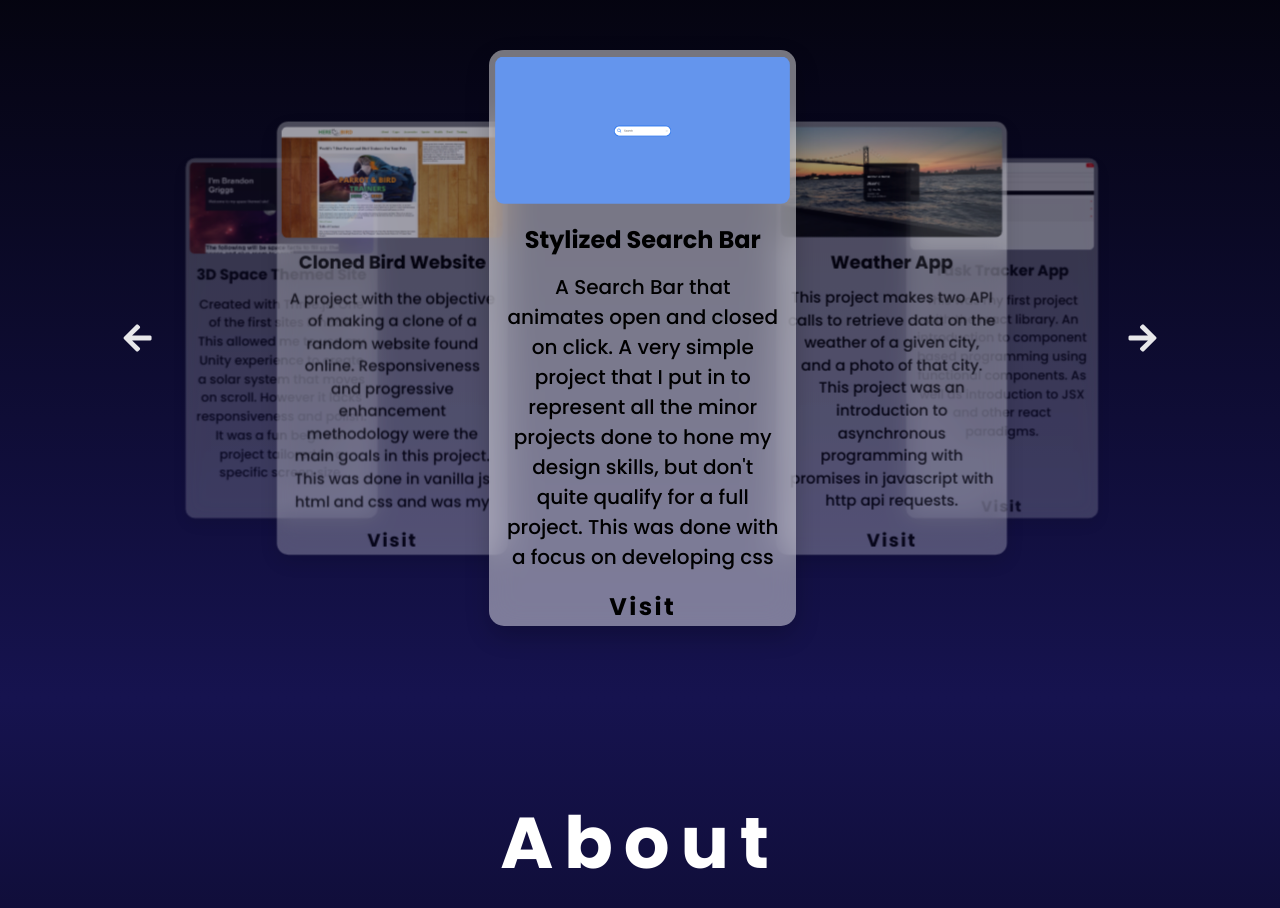
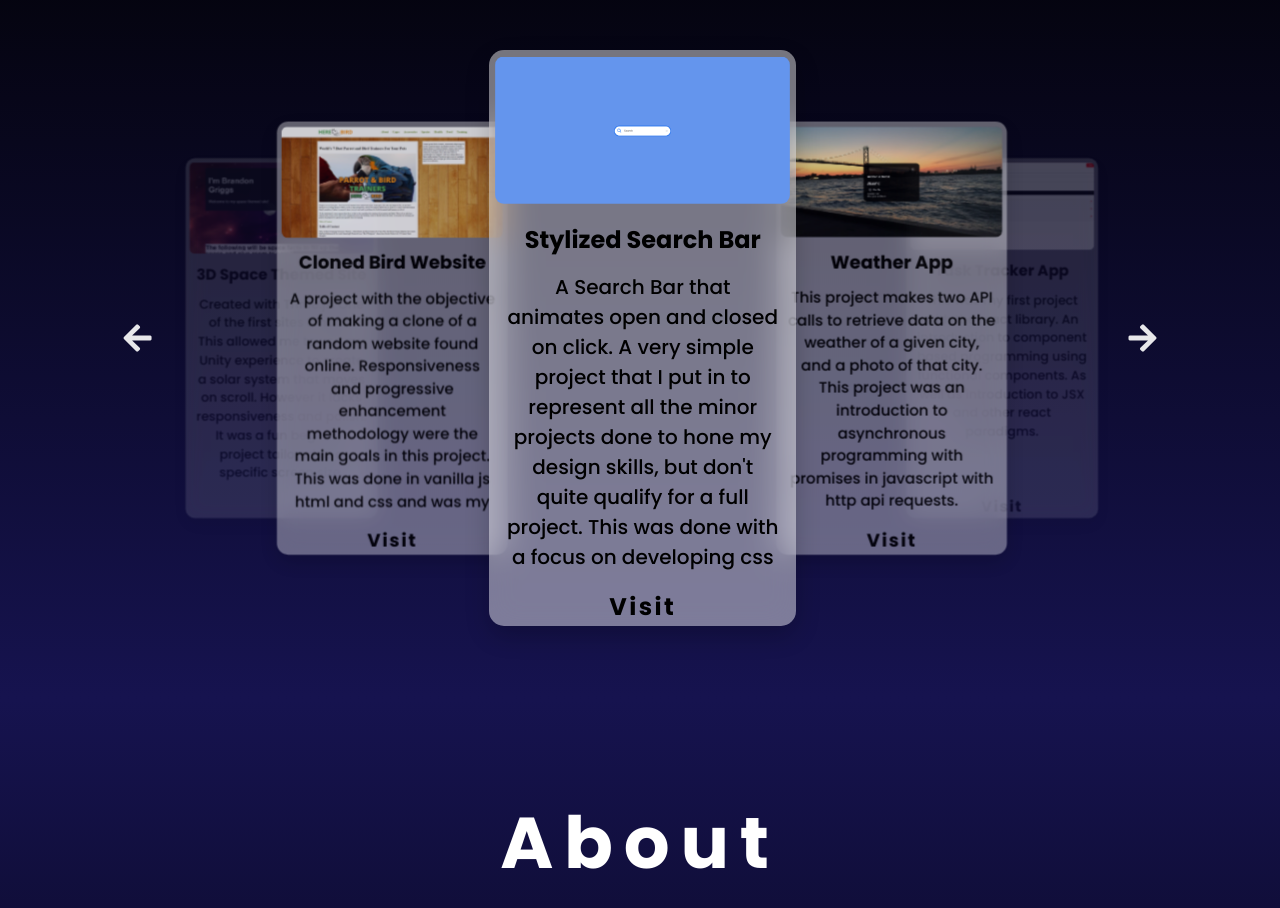
Before and after one commit to Bon317/Portfolio, a React (Create React App) app: page / in a window 1280 px wide. Shown: the part 980-1888 px from the top of the page. Built offline with nearby package versions, Linux system fonts and the light colour scheme.

Commit message:
fix incorrect opacity in carousel items

```diff
--- a/src/sec2.css
+++ b/src/sec2.css
@@ -46,12 +46,12 @@
     perspective: 1000px;
   }
   .section02 .galleryItem1{
-    opacity: .4;
+    opacity: .25;
     right:93%;
     transform: rotateY(-90deg);
   }
   .galleryItem2{
-    opacity: .6;
+    opacity: .8;
     z-index: 1;
     right:68%;
     transform: rotateY(-90deg);
@@ -62,12 +62,12 @@
     right:34%;
   }
   .galleryItem4{
-    opacity: .6;
+    opacity: .8;
     z-index: 1;
     right:0%;
   }
   .galleryItem5{
-    opacity: .4;
+    opacity: .25;
     right:-25%;
   }
   .section02 .galleryItem6, .section02 .galleryItem7, .section02 .galleryItem8{
```
